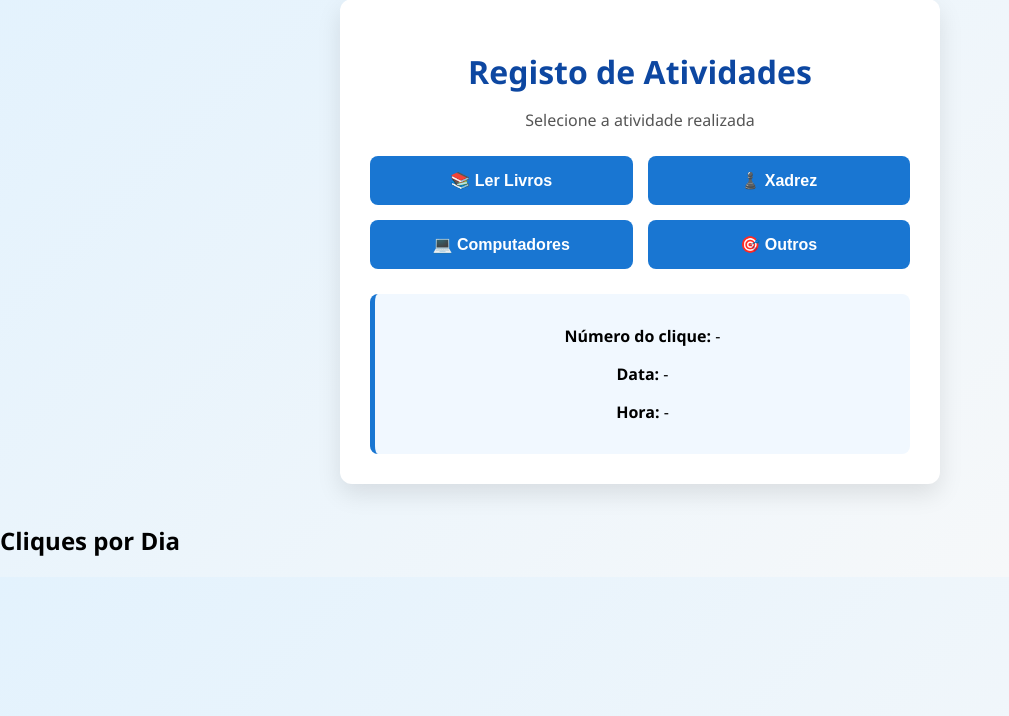
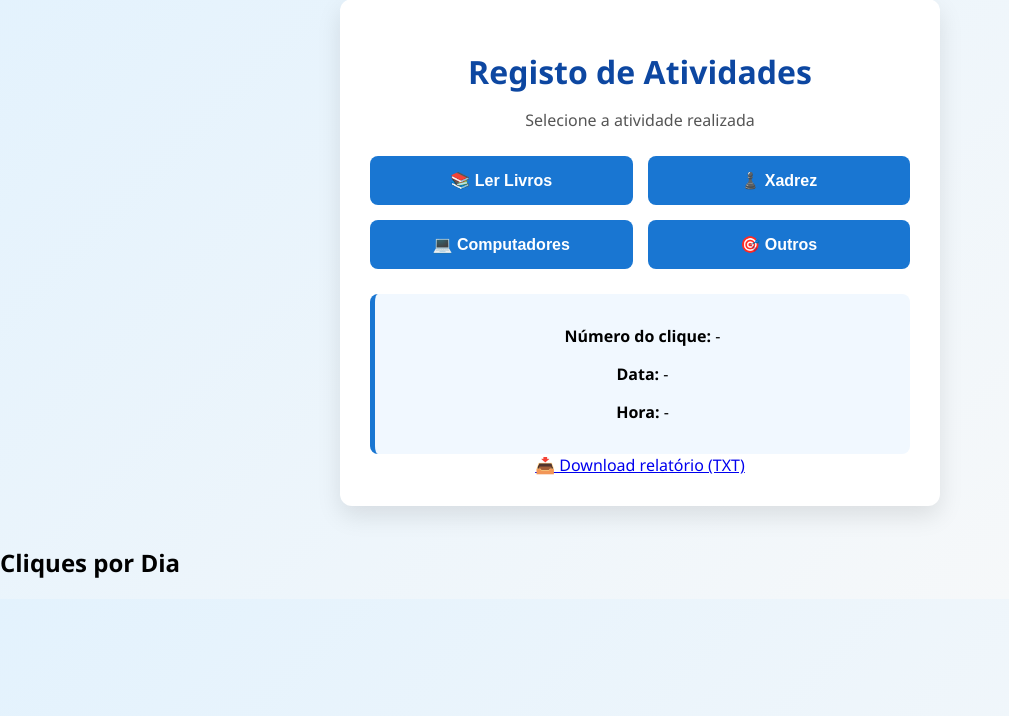
Before and after one commit to tomascarreira986-hash/registo-cliques, a Flask app: page / in a window 1280 px wide. Shown: the part 41-757 px from the top of the page, without its empty margins (0-1009 px from the left). Run offline with Flask 3, Linux system fonts and the light colour scheme.

Commit message:
index.html

```diff
--- a/templates/index.html
+++ b/templates/index.html
@@ -26,6 +26,10 @@
             <p><strong>Data:</strong> -</p>
             <p><strong>Hora:</strong> -</p>
         </div>
+
+        <a href="/download" class="download-btn">
+            📥 Download relatório (TXT)
+        </a>
     </div>
 
     <div class="sidebar">
```
